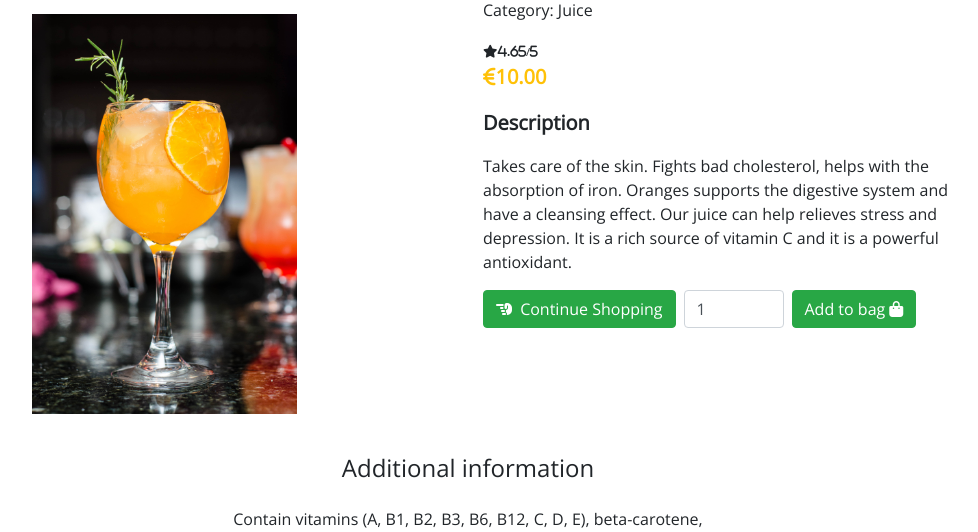
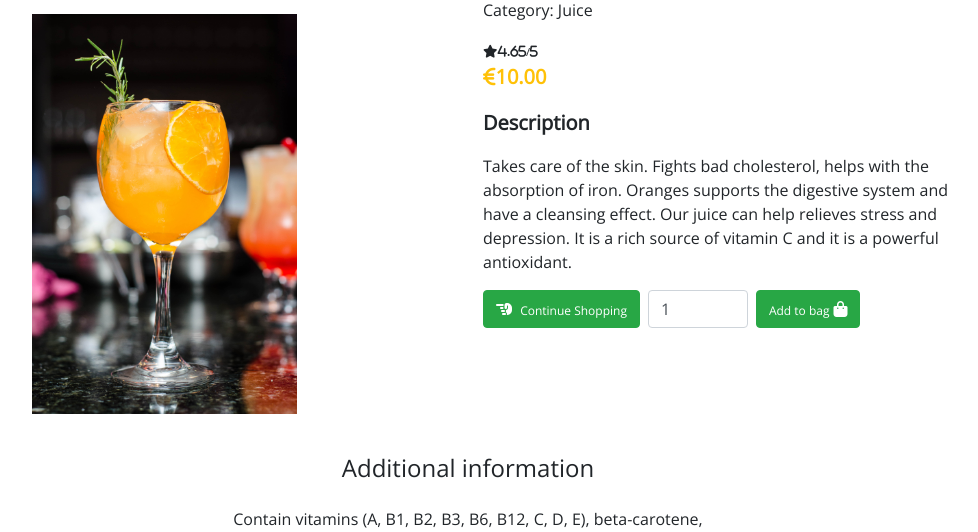
Before and after one commit to madatoo/juiceme-ms4, a Django app: page /products/4 in a window 1280 px wide. Shown: the part 175-707 px from the top of the page, without its empty margins (172-1150 px from the left). Run offline with Django 3.2, Linux system fonts and the light colour scheme; data comes from the database, SQL or seed files in the repository; some libraries are stand-ins or nearby versions.

Commit message:
added the width and height to logo description, reduced font size in single product page (in buttons), removed pk from order_number in order model

```diff
--- a/checkout/models.py
+++ b/checkout/models.py
@@ -12,7 +12,7 @@ class Order(models.Model):
     model for orders in shop
     """
     order_number = models.UUIDField(
-        default=uuid.uuid4, primary_key=True, unique=True, editable=False)
+        default=uuid.uuid4, unique=True, editable=False)
     full_name = models.CharField(max_length=50, null=False, blank=False)
     email = models.EmailField(max_length=254, null=False, blank=False)
     phone_number = models.CharField(max_length=20, null=False, blank=False)
--- a/templates/partials/navbar.html
+++ b/templates/partials/navbar.html
@@ -3,7 +3,7 @@
 <!-- Navbar -->
 <div class="container-fluid">
     <nav class="navbar navbar-expand-lg navbar-light bg-light fixed-top">
-        <a class="navbar-brand" href="{% url 'home' %}"><img src="{{ MEDIA_URL }}favicons/logo48x48.png" class="logo" alt="JuiceMe Logo"><span class="juiceme-logo">JuiceMe</span> </a>
+        <a class="navbar-brand" href="{% url 'home' %}"><img src="{{ MEDIA_URL }}favicons/logo48x48.png" class="logo" alt="JuiceMe Logo" width="48" height="48"><span class="juiceme-logo">JuiceMe</span> </a>
         <button class="navbar-toggler" type="button" data-toggle="collapse" data-target="#navbarSupportedContent"
             aria-controls="navbarSupportedContent" aria-expanded="false" aria-label="Toggle navigation">
             <span class="navbar-toggler-icon"></span>
--- a/templates/products/single_product.html
+++ b/templates/products/single_product.html
@@ -45,10 +45,10 @@
                             <span class="icon">
                                 <i class="fas fa-hand-point-left mr-1"></i>
                             </span>
-                            <span> Continue Shopping</span>
+                            <span style="font-size:12px"> Continue Shopping</span>
                         </a>
                         <input type="number" name="quantity" value="1" min="1" max="99" aria-label="Search" class="form-control add-qty" style="width: 100px"  placeholder="Quantity" data-item_id="{{ product.id }}" id="add-qty_{{ product.id }}" >
-                        <button class="btn btn-success btn-md my-0 ml-2" type="submit" value="Add to bag"><span>Add to bag</span><i class="fas fa-shopping-bag ml-1"></i>
+                        <button class="btn btn-success btn-md my-0 ml-2" type="submit" value="Add to bag"><span style="font-size:12px">Add to bag</span><i class="fas fa-shopping-bag ml-1"></i>
                         </button>
                         <input type="hidden" name="redirect_url" value="{{ request.path }}">
                 </form>
```
